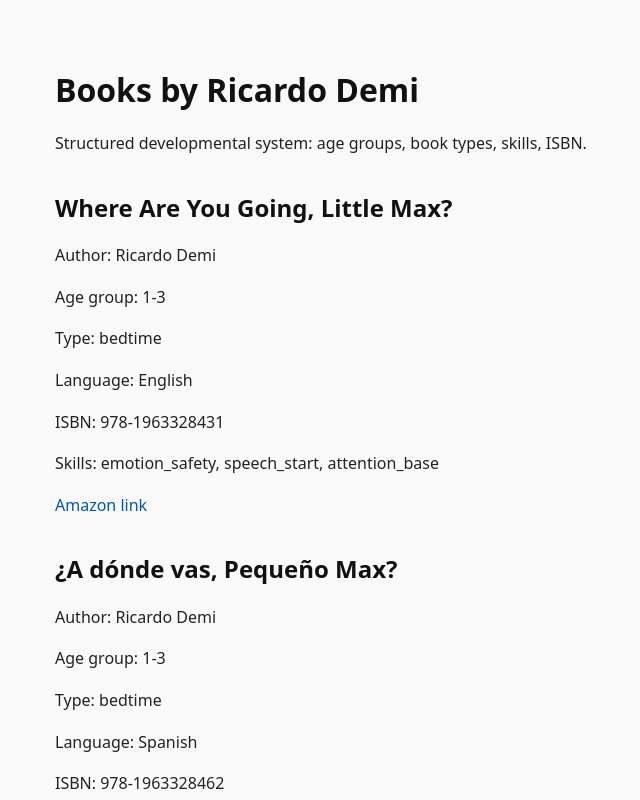
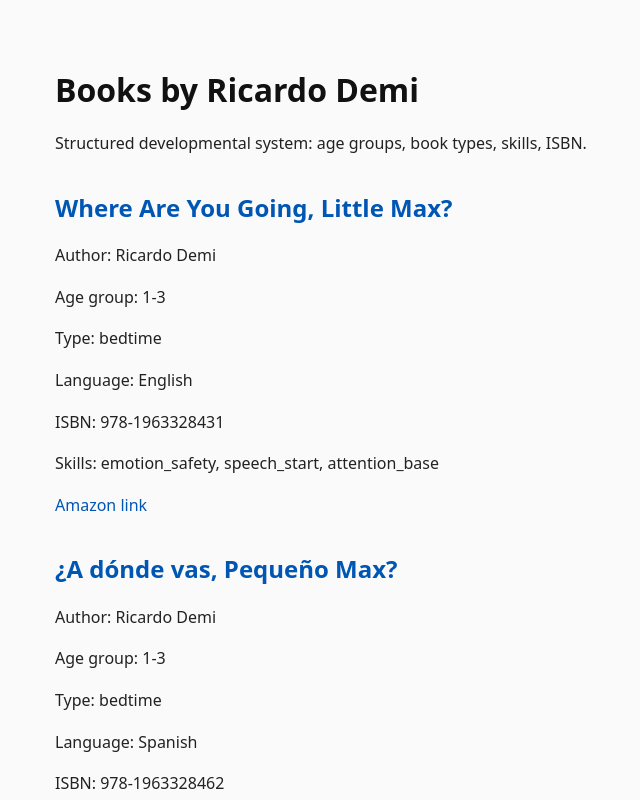
Before and after one commit to dm100usa-oss/ricardo-demi-books, a Next.js app: page /books in a window 1280 px wide. Shown: the top 800 px of the page, without its empty margins (135-775 px from the left). Built offline with nearby package versions, Linux system fonts and the light colour scheme.

Commit message:
Update page.tsx

```diff
--- a/app/books/page.tsx
+++ b/app/books/page.tsx
@@ -1,5 +1,6 @@
 import fs from "fs";
 import path from "path";
+import Link from "next/link";
 
 export const dynamic = "force-static";
 
@@ -11,9 +12,9 @@ export const metadata = {
     canonical: "https://ricardo-demi-books.vercel.app/books",
     languages: {
       en: "https://ricardo-demi-books.vercel.app/books",
-      es: "https://ricardo-demi-books.vercel.app/es/books",
-    },
-  },
+      es: "https://ricardo-demi-books.vercel.app/es/books"
+    }
+  }
 };
 
 function getBooksData() {
@@ -37,7 +38,15 @@ export default function BooksPage() {
             key={book.id}
             className="border rounded-lg p-4 shadow-sm bg-white"
           >
-            <h2 className="text-xl font-bold">{book.title}</h2>
+            <h2 className="text-xl font-bold">
+              <Link
+                href={`/books/${book.id}`}
+                className="text-blue-600 underline"
+              >
+                {book.title}
+              </Link>
+            </h2>
+
             <p>Author: {book.author}</p>
             <p>Age group: {book.age_group}</p>
             <p>Type: {book.type}</p>
@@ -46,9 +55,7 @@ export default function BooksPage() {
 
             <p>
               Skills:{" "}
-              {book.skills && Array.isArray(book.skills)
-                ? book.skills.join(", ")
-                : ""}
+              {Array.isArray(book.skills) ? book.skills.join(", ") : ""}
             </p>
 
             <p>
```
